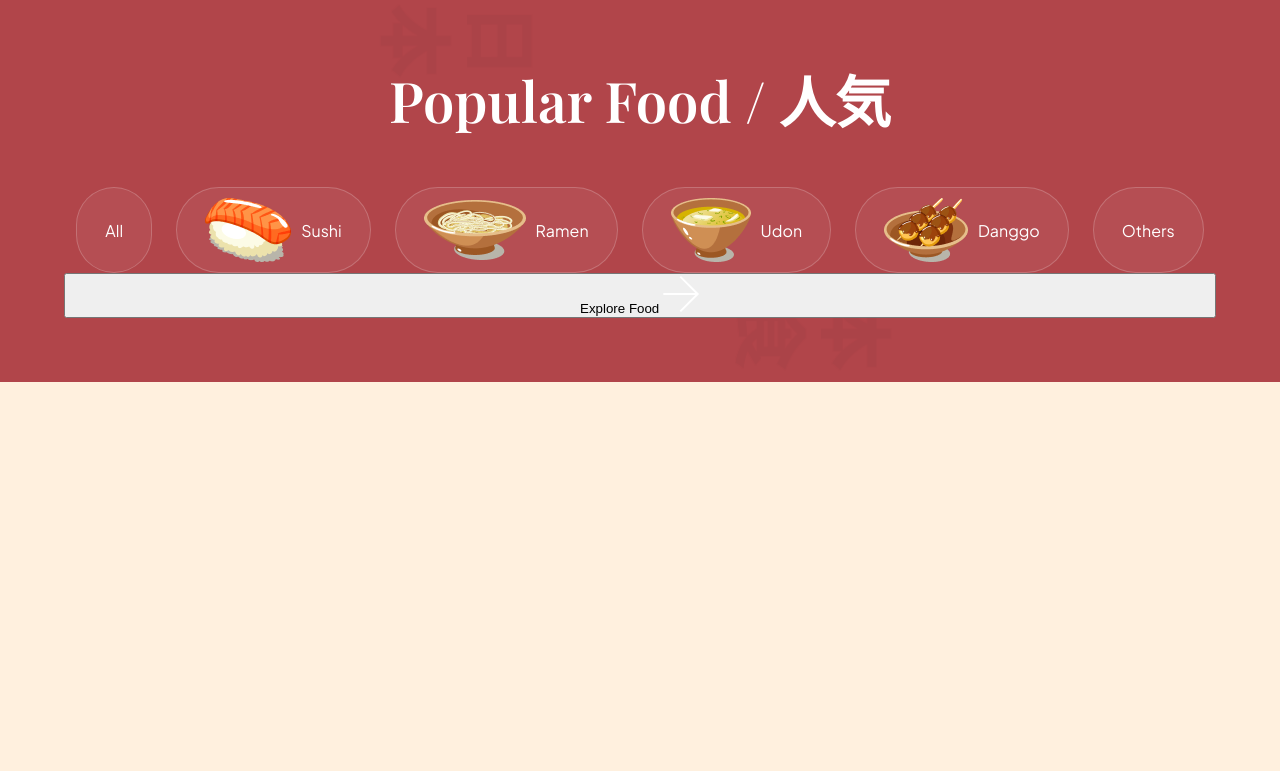
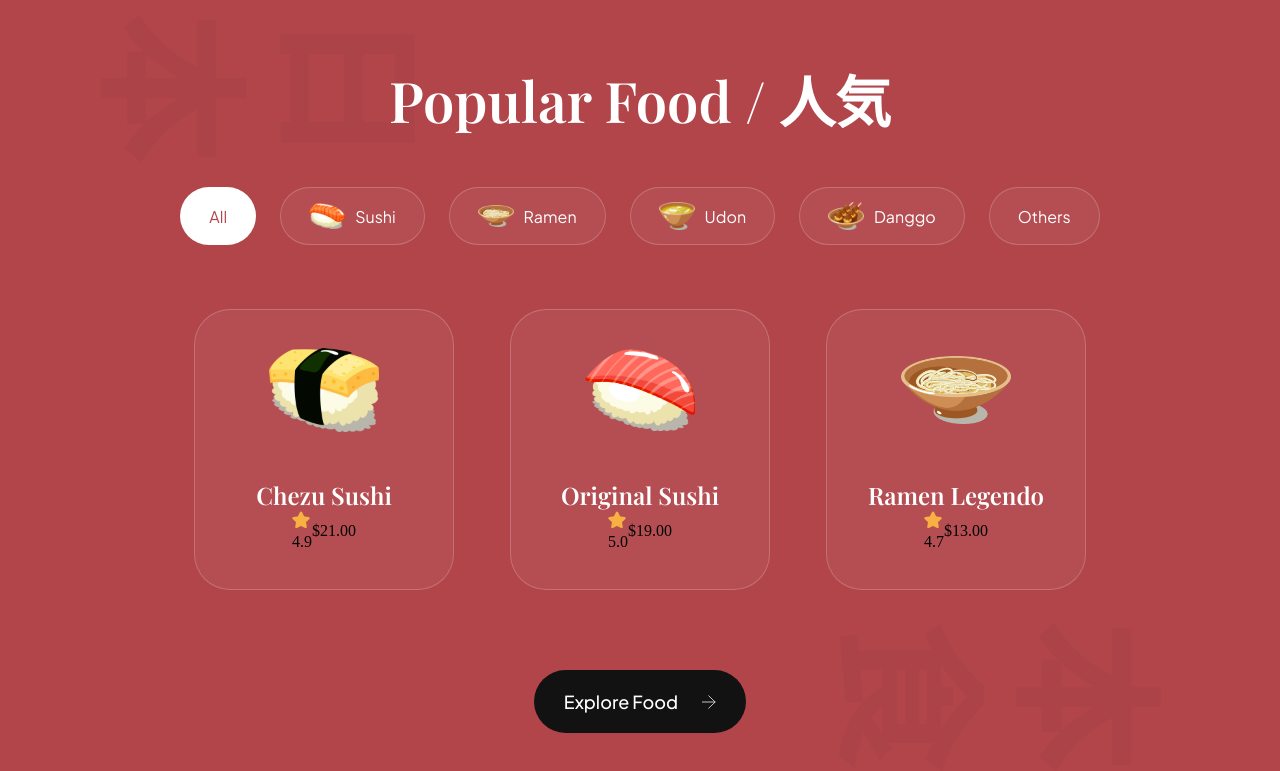
Before and after one commit to pedroGermano/javascript-mastery, a website built with Vite: page responsive-website/index.html in a window 1280 px wide. Shown: the part 1521-2292 px from the top of the page. Before the commit the page ends 1903 px from the top, so only its background shows below. Built offline with nearby package versions, Linux system fonts and the light colour scheme.

Commit message:
Card popular food

```diff
--- a/responsive-website/css/sections/popular.css
+++ b/responsive-website/css/sections/popular.css
@@ -45,3 +45,81 @@
   font-family: var(--plus-jakarta-sans);
   color: var(--color-white);
 }
+
+.popular-foods__filter-btn img {
+  width: 36px;
+  height: 36px;
+  object-fit: contain;
+
+}
+
+.popular-foods__filter-btn.active{
+  background: var(--color-white);
+  color: var(--primary-color);
+}
+
+.popular-foods__filter-btn:hover{
+  background: var(--color-white);
+  color: var(--primary-color);
+  cursor: pointer;
+
+}
+
+  .popular-foods__catalogue{
+    margin-top: 64px;
+    display: flex;
+    justify-content: center;
+    align-items: flex-end;
+    flex-wrap: wrap;
+    gap: 56px;
+  }
+
+  .popular-foods__button{
+    width: fit-content;
+    padding: 20px 30px;
+    margin: 80px auto 0;
+    font-weight: 500;
+    font-size: 18px;
+    line-height: 23px;
+    font-family: var(--plus-jakarta-sans);
+    color: var(--color-white);
+    border: none;
+    outline: none;
+    background: var(--secondary-color);
+    border-radius: 64px;
+    cursor: pointer;
+  }
+
+  .popular-foods__button img{
+    width: 14px;
+    height: 14px;
+    object-fit: contain;
+    margin-left: 21px;
+  }
+
+  .popular-foods__card{
+    padding: 38px;
+    min-width: 260px;
+    height: fit-content;
+    display: flex;
+    align-items: center;
+    flex-direction: column;
+    border-radius: 36px;
+    background: rgba(255, 255, 255, 0.05);
+    border: 1px solid rgba(255, 255, 255, 0.2);
+  }
+
+  .popular-foods__card-image{
+    width: 110px;
+    height: 84px;
+    object-fit: contain;
+  }
+
+  .popular-foods__card-title{
+    margin-top: 47px;
+    font-size: 24px;
+    line-height: 32px;
+    font-family: var(--playfair-display);
+    color: var(--color-white);
+    font-weight: 600;
+  }
--- a/responsive-website/index.html
+++ b/responsive-website/index.html
@@ -136,7 +136,43 @@
       </div>
       </div>
 
-      <div class="popular-foods__catalogue"></div>
+      <div class="popular-foods__catalogue">
+        <article class="popular-foods__card">
+          <img class="popular-foods__card-image" src="assets/sushi-12.png" alt="Sushi" />
+          <h4 class="popular-foods__card-title">Chezu Sushi</h4>
+          <div class="popular-foods__card-details flex-between">
+            <div class="popular-foods__card-rating">
+              <img src="assets/star.svg" alt="star" />
+              <p>4.9</p>
+            </div>
+            <p class="popular-foods__card-price">$21.00</p>
+          </div>
+        </article>
+
+        <article class="popular-foods__card active-card">
+          <img class="popular-foods__card-image" src="assets/sushi-11.png" alt="Sushi" />
+          <h4 class="popular-foods__card-title">Original Sushi</h4>
+          <div class="popular-foods__card-details flex-between">
+            <div class="popular-foods__card-rating">
+              <img src="assets/star.svg" alt="star" />
+              <p>5.0</p>
+            </div>
+            <p class="popular-foods__card-price">$19.00</p>
+          </div>
+        </article>
+
+        <article class="popular-foods__card">
+          <img class="popular-foods__card-image" src="assets/sushi-10.png" alt="Sushi" />
+          <h4 class="popular-foods__card-title">Ramen Legendo</h4>
+          <div class="popular-foods__card-details flex-between">
+            <div class="popular-foods__card-rating">
+              <img src="assets/star.svg" alt="star" />
+              <p>4.7</p>
+            </div>
+            <p class="popular-foods__card-price">$13.00</p>
+          </div>
+        </article>
+      </div>
       <button class="popular-foods__button">
         Explore Food
         <img src="assets/arrow-right.svg" alt="arrow-right" />
```
